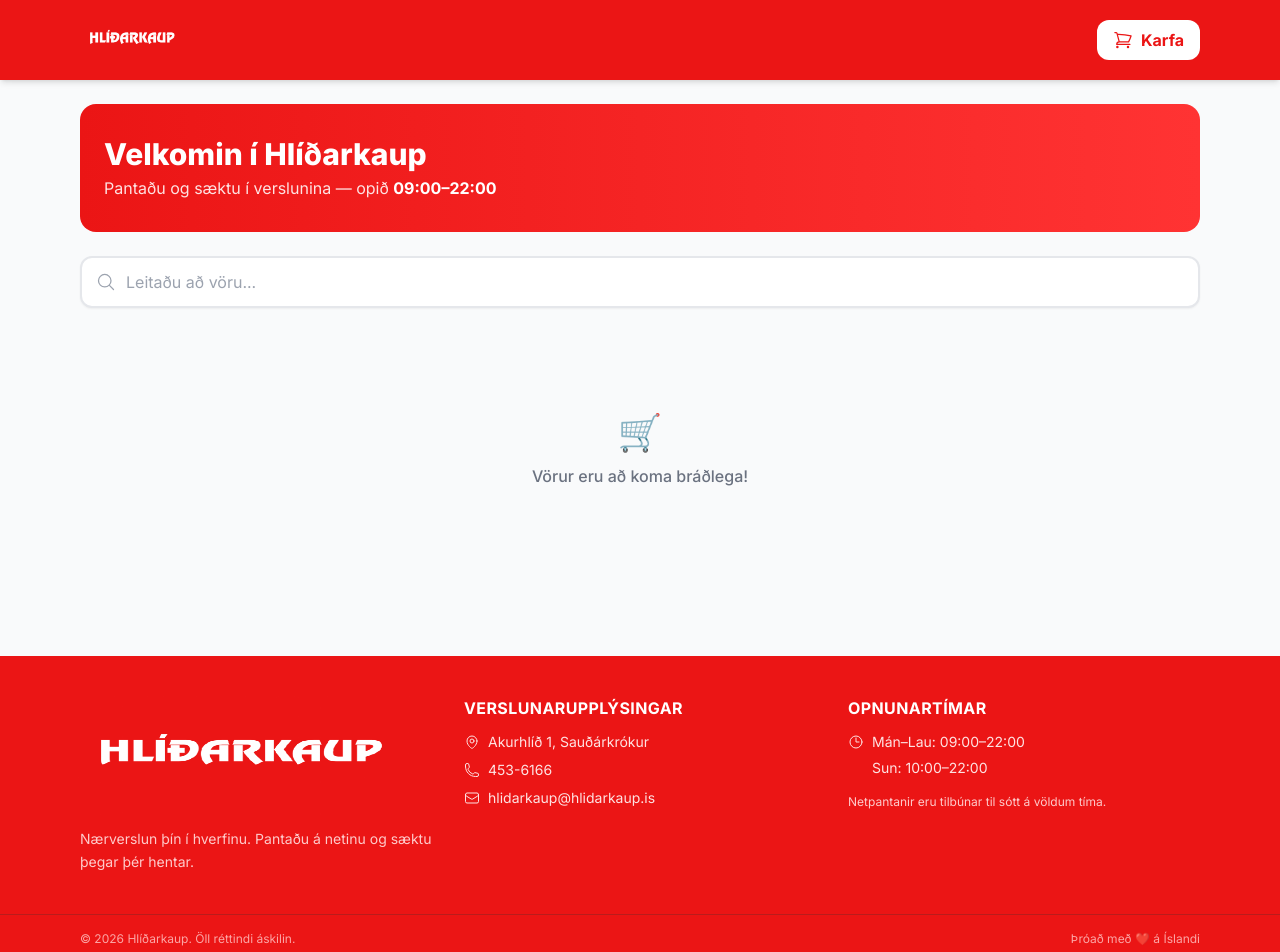
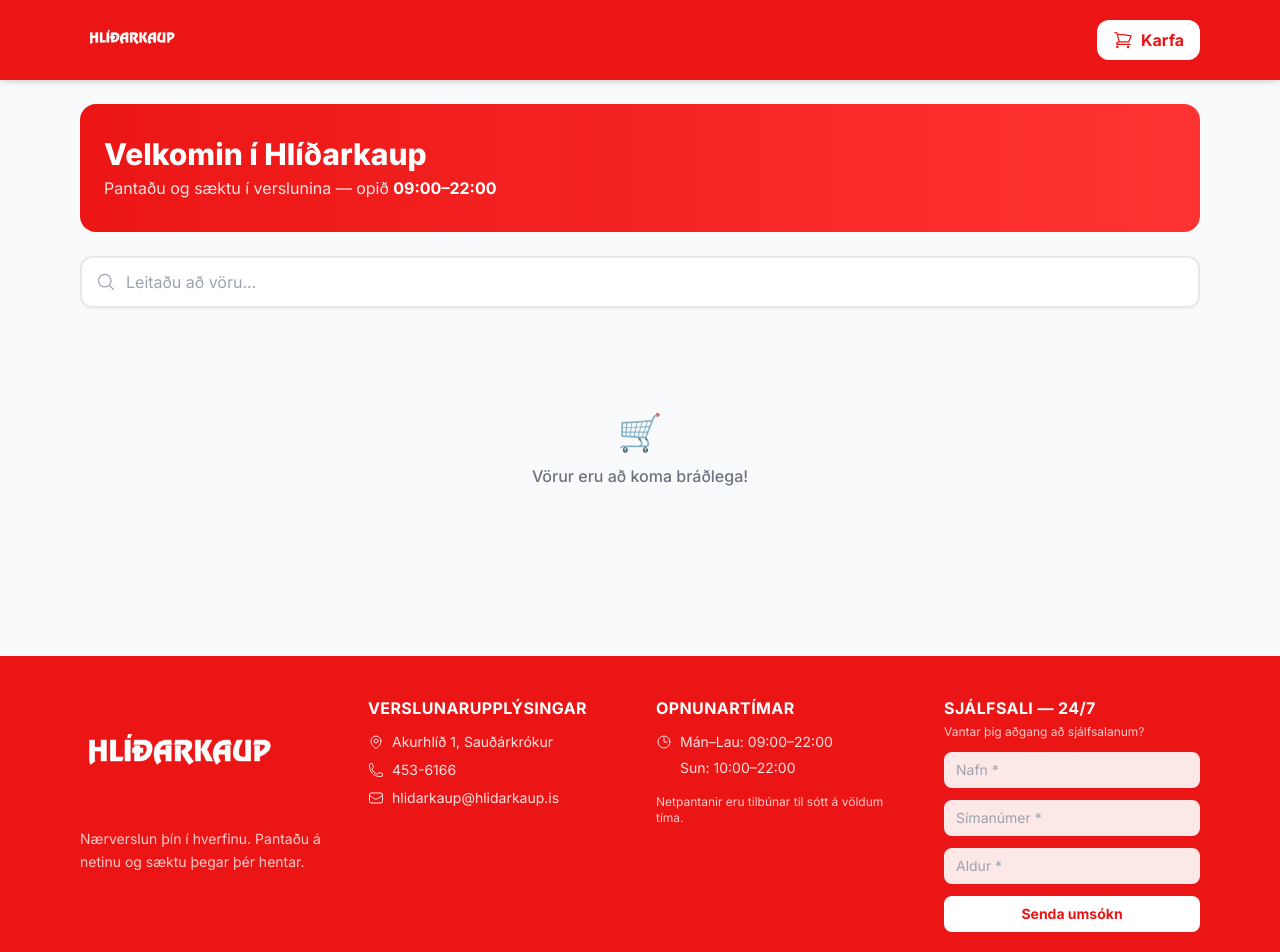
Before and after one commit to fannarorrip/hlidarkaup, a Next.js app: page / in a window 1280 px wide. Shown: the top 952 px of the page. Built offline with nearby package versions, Linux system fonts and the light colour scheme.

Commit message:
Add vending machine form to footer, logo links to home

```diff
--- a/components/Footer.tsx
+++ b/components/Footer.tsx
@@ -1,14 +1,86 @@
+"use client";
+
+import { useState } from "react";
+import Link from "next/link";
 import Logo from "@/components/Logo";
 import { MapPinIcon, PhoneIcon, ClockIcon, EnvelopeIcon } from "@heroicons/react/24/outline";
+
+function VendingForm() {
+  const [name, setName] = useState("");
+  const [phone, setPhone] = useState("");
+  const [age, setAge] = useState("");
+  const [sent, setSent] = useState(false);
+  const [loading, setLoading] = useState(false);
+
+  function handleSubmit(e: React.FormEvent) {
+    e.preventDefault();
+    if (!name || !phone || !age) return;
+    setLoading(true);
+    // Simulate submission (can connect to email/API later)
+    setTimeout(() => {
+      setLoading(false);
+      setSent(true);
+    }, 800);
+  }
+
+  if (sent) {
+    return (
+      <div className="bg-white/10 rounded-xl p-5 text-center">
+        <p className="text-2xl mb-2">✅</p>
+        <p className="font-bold text-white text-base">Takk fyrir umsóknina!</p>
+        <p className="text-red-200 text-sm mt-1">Við munum hafa samband við þig eins fljótt og auðið er.</p>
+      </div>
+    );
+  }
+
+  return (
+    <form onSubmit={handleSubmit} className="space-y-3">
+      <input
+        type="text"
+        placeholder="Nafn *"
+        value={name}
+        onChange={e => setName(e.target.value)}
+        required
+        className="w-full rounded-lg px-3 py-2 text-sm text-gray-900 bg-white/90 placeholder-gray-400 focus:outline-none focus:ring-2 focus:ring-white"
+      />
+      <input
+        type="tel"
+        placeholder="Símanúmer *"
+        value={phone}
+        onChange={e => setPhone(e.target.value)}
+        required
+        className="w-full rounded-lg px-3 py-2 text-sm text-gray-900 bg-white/90 placeholder-gray-400 focus:outline-none focus:ring-2 focus:ring-white"
+      />
+      <input
+        type="number"
+        placeholder="Aldur *"
+        value={age}
+        onChange={e => setAge(e.target.value)}
+        min={18}
+        required
+        className="w-full rounded-lg px-3 py-2 text-sm text-gray-900 bg-white/90 placeholder-gray-400 focus:outline-none focus:ring-2 focus:ring-white"
+      />
+      <button
+        type="submit"
+        disabled={loading}
+        className="w-full bg-white text-brand-red font-bold py-2 rounded-lg text-sm hover:bg-red-50 transition-colors disabled:opacity-60"
+      >
+        {loading ? "Sendi..." : "Senda umsókn"}
+      </button>
+    </form>
+  );
+}
 
 export default function Footer() {
   return (
     <footer className="bg-brand-red text-white mt-16">
-      <div className="max-w-6xl mx-auto px-4 py-10 grid grid-cols-1 sm:grid-cols-3 gap-8">
+      <div className="max-w-6xl mx-auto px-4 py-10 grid grid-cols-1 sm:grid-cols-4 gap-8">
 
         {/* Logo & tagline */}
         <div className="flex flex-col gap-3">
-          <Logo height={120} inverted className="-ml-3" />
+          <Link href="/">
+            <Logo height={120} inverted className="-ml-3" />
+          </Link>
           <p className="text-red-200 text-sm leading-relaxed">
             Nærverslun þín í hverfinu. Pantaðu á netinu og sæktu þegar þér hentar.
           </p>
@@ -50,6 +122,14 @@
           </ul>
           <p className="mt-4 text-xs text-red-200">Netpantanir eru tilbúnar til sótt á völdum tíma.</p>
         </div>
+
+        {/* Vending machine form */}
+        <div>
+          <h3 className="font-bold text-base mb-1 uppercase tracking-wide">Sjálfsali — 24/7</h3>
+          <p className="text-red-200 text-xs mb-3">Vantar þig aðgang að sjálfsalanum?</p>
+          <VendingForm />
+        </div>
+
       </div>
 
       {/* Bottom bar */}
```
